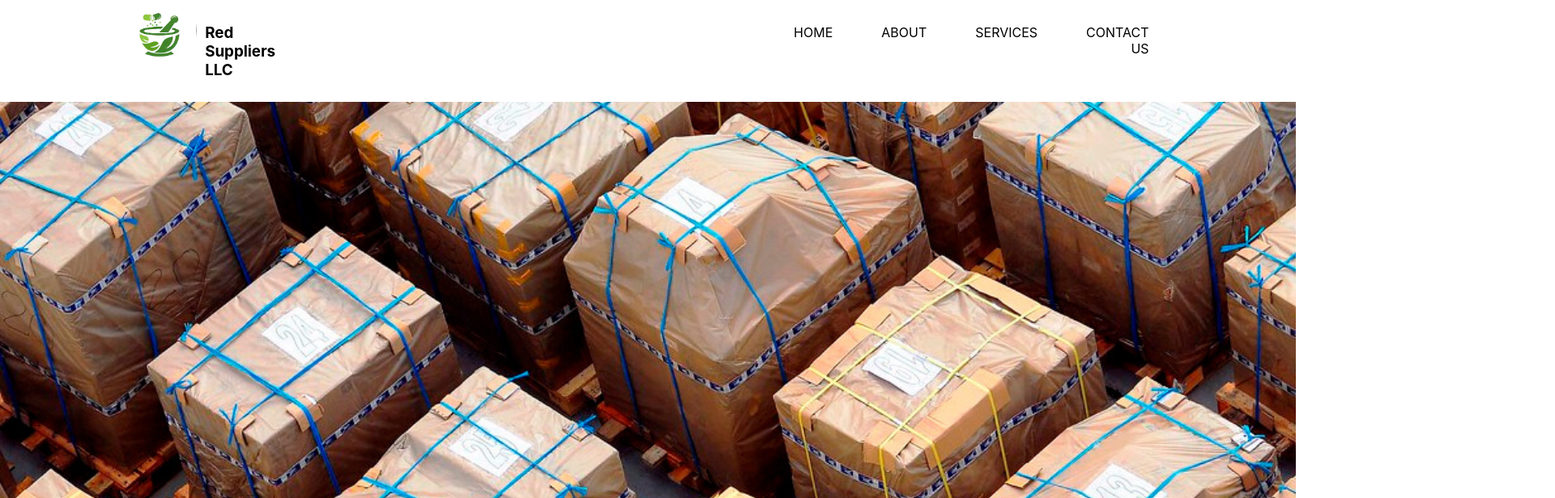
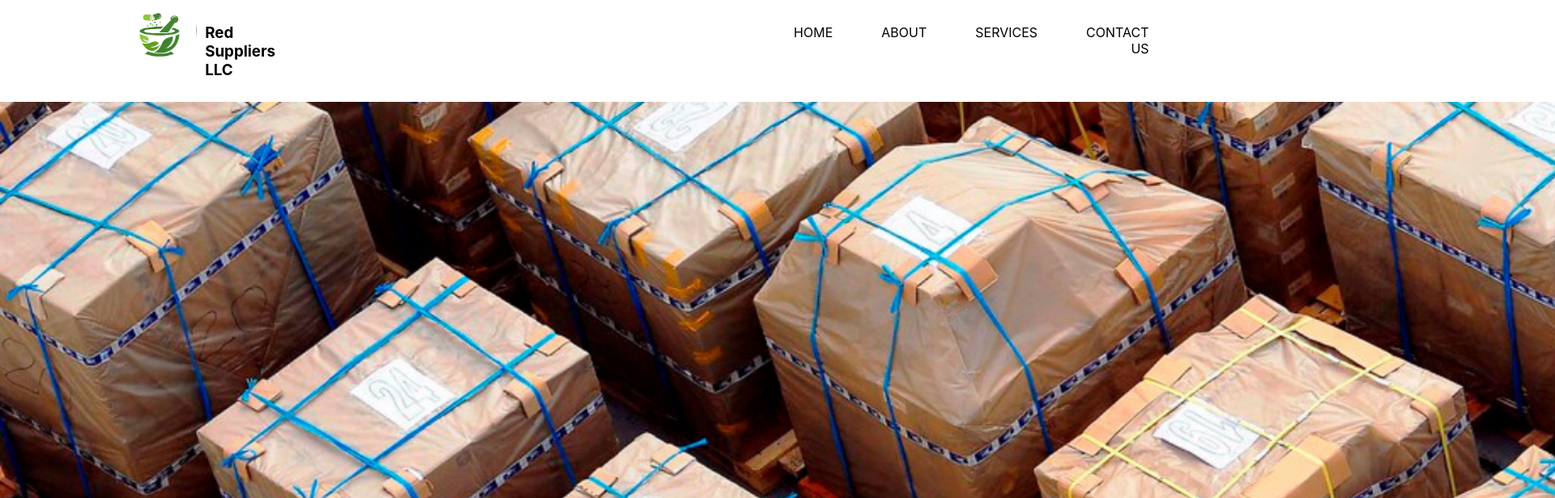
Before and after one commit to Red-Suppliers-LLC/red-suppliers-fe, a React (Create React App) app in the folder client/: page / in a window 1280 px wide. Shown: the top 616 px of the page at 81% size, 1920 px wide, since content can reach past the window. Built offline with nearby package versions, Linux system fonts and the light colour scheme.

Commit message:
added first media

```diff
--- a/client/src/styling/Home.css
+++ b/client/src/styling/Home.css
@@ -118,3 +118,12 @@ background-color: blue; /* Green */
   display: flex;
 
 }
+
+/* Media query's for home component */
+
+@media (max-width: 2656px) {
+  .home-img {
+    width: 2140px;
+    height: 750px;
+  }
+}
```
